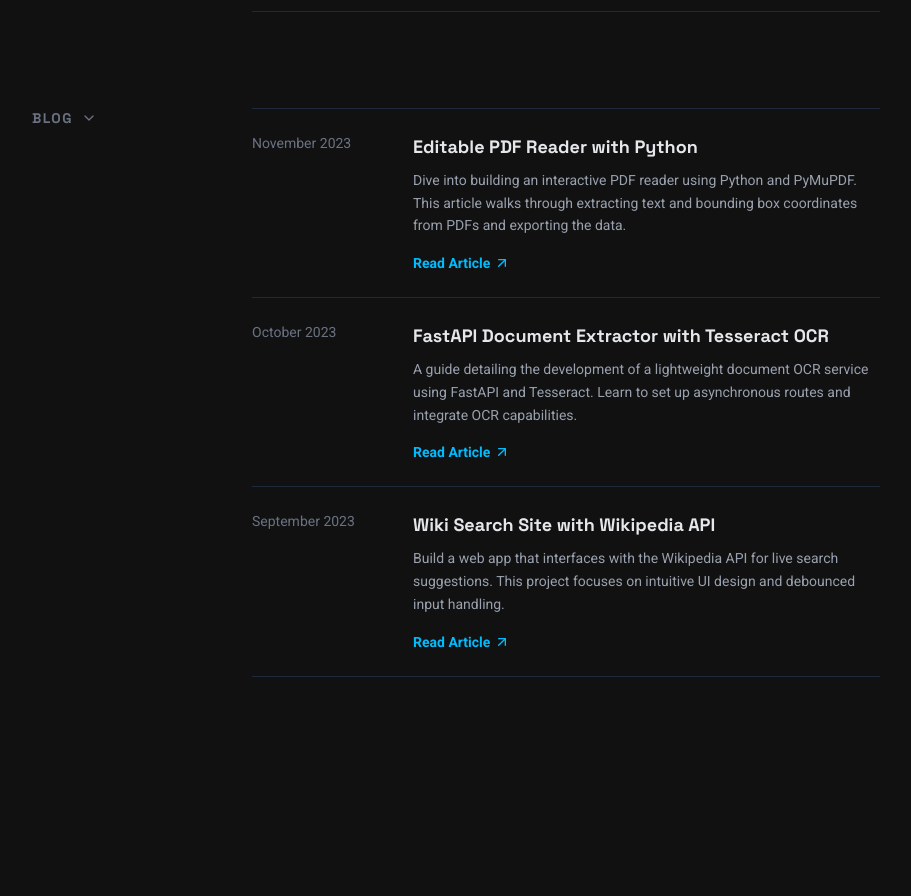
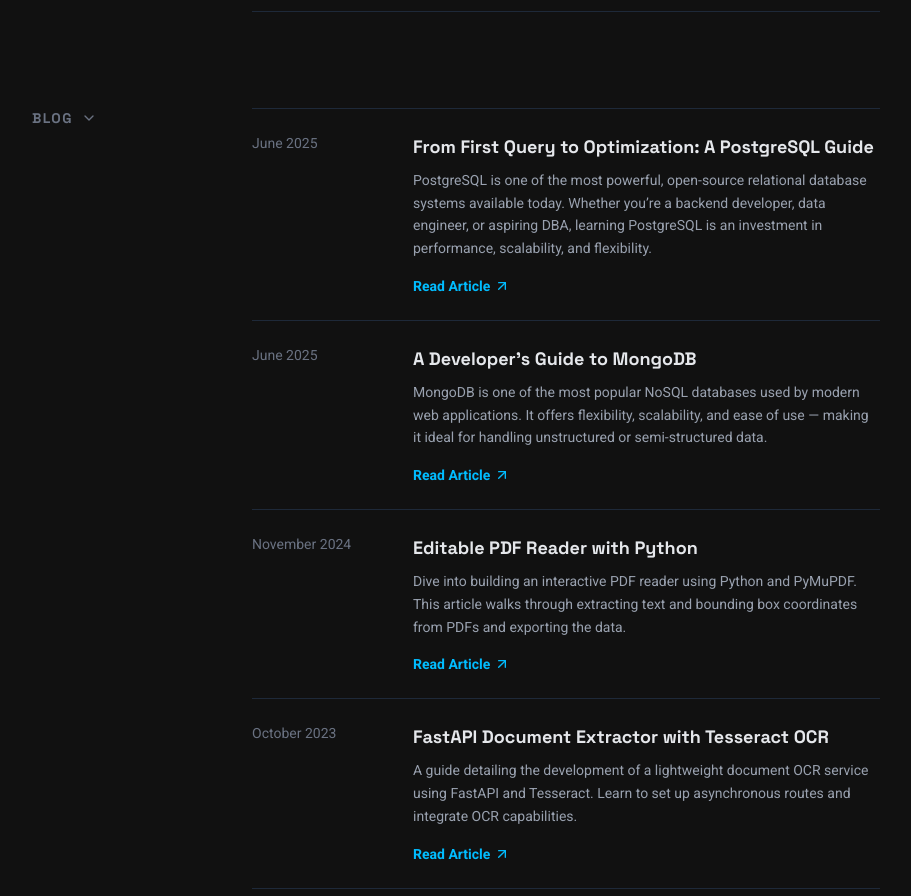
Before and after one commit to harshad208/portfolio-react, a React (Vite) app: page / in a window 1280 px wide. Shown: the part 1820-2716 px from the top of the page, without its empty margins (184-1095 px from the left). Before the commit the page ends 2545 px from the top, so only its background shows below. Built offline with nearby package versions, Linux system fonts and the light colour scheme.

Commit message:
added new article

```diff
--- a/src/components/MediumArticles.jsx
+++ b/src/components/MediumArticles.jsx
@@ -5,7 +5,19 @@ import { ArrowUpRight } from "lucide-react";
 // Add a 'date' property to each article for the new layout.
 const articles = [
   {
-    date: "November 2023",
+    date: "June 2025",
+    title: "From First Query to Optimization: A PostgreSQL Guide",
+    description: "PostgreSQL is one of the most powerful, open-source relational database systems available today. Whether you’re a backend developer, data engineer, or aspiring DBA, learning PostgreSQL is an investment in performance, scalability, and flexibility.",
+    link: "https://medium.com/@harshadyadav20/from-first-query-to-optimization-a-postgresql-guide-e8512f33088b"
+  },
+  {
+    date: "June 2025",
+    title: "A Developer’s Guide to MongoDB",
+    description: "MongoDB is one of the most popular NoSQL databases used by modern web applications. It offers flexibility, scalability, and ease of use — making it ideal for handling unstructured or semi-structured data.",
+    link: "https://medium.com/@harshadyadav20/mongodb-a-practical-guide-for-developers-64bda28492da"
+  },
+  {
+    date: "November 2024",
     title: "Editable PDF Reader with Python",
     description: "Dive into building an interactive PDF reader using Python and PyMuPDF. This article walks through extracting text and bounding box coordinates from PDFs and exporting the data.",
     link: "https://medium.com/@harshadyadav20/developing-an-editable-pdf-reader-with-python-f758c57c1591",
@@ -22,6 +34,7 @@ const articles = [
     description: "Build a web app that interfaces with the Wikipedia API for live search suggestions. This project focuses on intuitive UI design and debounced input handling.",
     link: "https://medium.com/@harshadyadav20/developing-a-wiki-search-site-using-the-wikipedia-api-ca0b9e424657",
   },
+
 ];
 
 export default function MediumArticles() {
--- a/src/components/Projects.jsx
+++ b/src/components/Projects.jsx
@@ -5,7 +5,7 @@ import { Github, PlayCircle } from "lucide-react";
 
 const projectData = [
   {
-    year: 2024,
+    year: 2025,
     title: "QueryDocs",
     description: "A full-stack Document Q&A system with a FastAPI backend and Next.js frontend. Documents are processed asynchronously, stored in a vector database, and queried using natural language.",
     tech: ["Next.js", "FastAPI", "OpenAI", "ChromaDB"],
@@ -13,7 +13,7 @@ const projectData = [
     videoSrc: "/videos/docqna.webm",
   },
   {
-    year: 2023,
+    year: 2025,
     title: "DocuMind: LLM Semantic Search API",
     description: "A semantic document search API that lets users upload files (PDF, DOCX, TXT), then query them using natural language. It retrieves relevant text and optionally generates answers using an LLM.",
     tech: ["Python", "FastAPI", "ChromaDB", "Llama.cpp"],
@@ -33,7 +33,7 @@ const projectData = [
     title: "Wiki-Search",
     description: "A responsive web app that leverages the Wikipedia API to deliver real-time search suggestions and article previews. Built with vanilla JavaScript.",
     tech: ["HTML", "CSS", "JS", "Wikipedia API"],
-    link: "https://wikipedia-search-engine-208.netlify.app",
+    link: "https://github.com/harshad208/wiki-search",
     videoSrc: "/videos/wiki.webm",
   },
 ];
```
